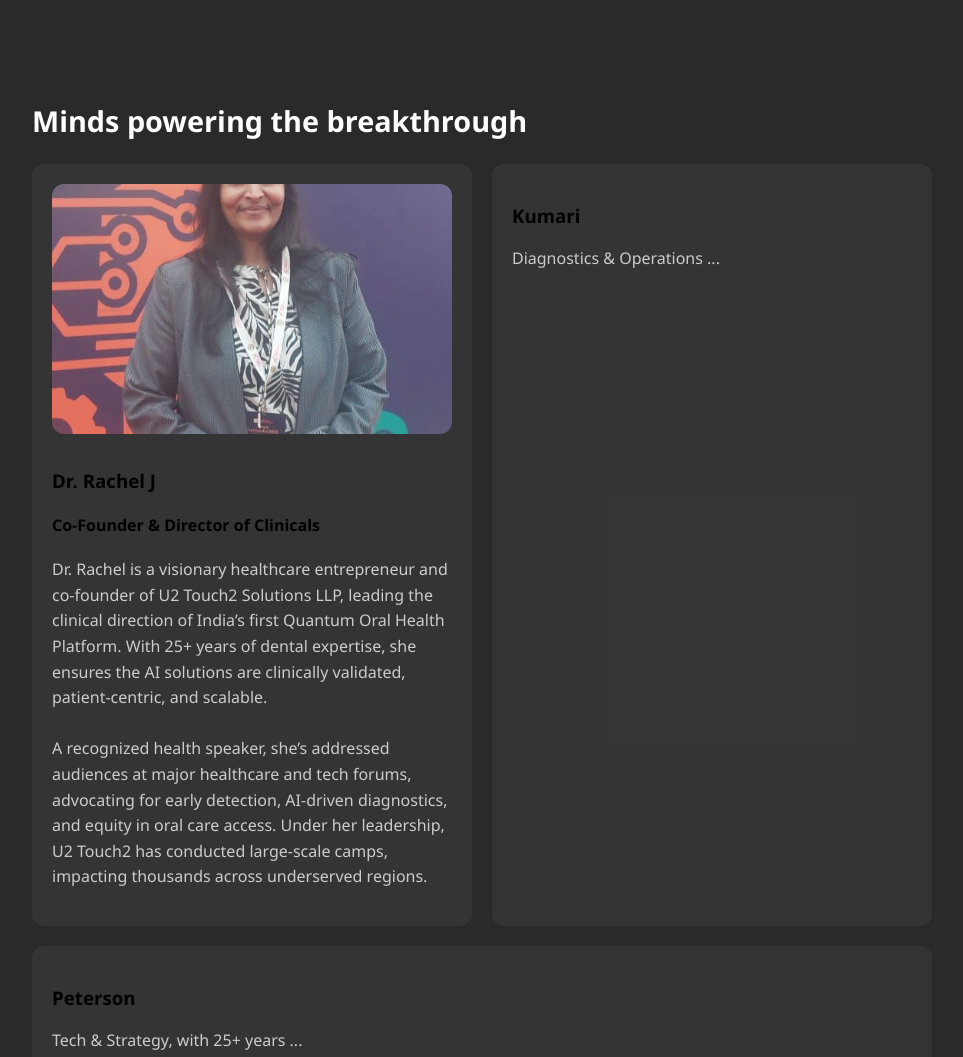
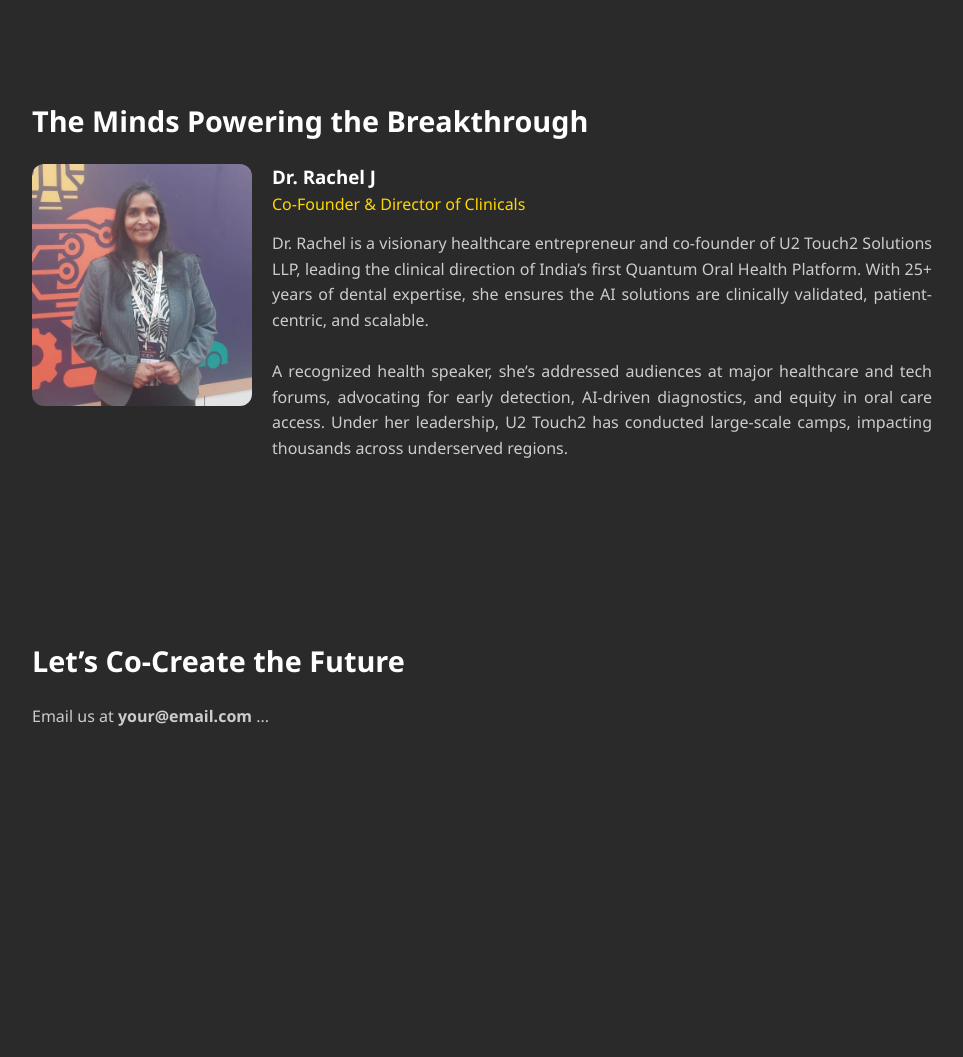
Before and after one commit to peterson-j/u2touch2-website, a plain HTML site: page index.html in a window 1280 px wide. Shown: the part 2556-3613 px from the top of the page, without its empty margins (158-1121 px from the left). After the commit the page ends 3322 px from the top, so only its background shows below. Drawn offline with nearby package versions, Linux system fonts and the light colour scheme.

Commit message:
Update index.html

```diff
--- a/index.html
+++ b/index.html
@@ -114,6 +114,46 @@
       border-radius: 12px;
     }
 
+.founder-profile {
+  display: flex;
+  gap: 20px;
+  align-items: flex-start;
+  margin-bottom: 40px;
+  max-width: 900px;
+  margin-left: auto;
+  margin-right: auto;
+}
+
+.founder-photo {
+  width: 220px;
+  height: auto;
+  border-radius: 12px;
+  object-fit: cover;
+  flex-shrink: 0;
+}
+
+.founder-bio {
+  flex: 1;
+}
+
+.founder-bio h3 {
+  margin: 0;
+  color: #ffffff;
+}
+
+.founder-bio h4 {
+  margin-top: 4px;
+  margin-bottom: 12px;
+  font-weight: normal;
+  color: #FFD700;
+}
+
+.founder-bio p {
+  text-align: justify;
+  color: #cccccc;
+  line-height: 1.6;
+}
+
     #future p {
       text-align: justify;
       max-width: 680px;
@@ -223,10 +263,11 @@
   </section>
 
   <section id="team">
-    <h2 class="section-title">Minds powering the breakthrough</h2>
-    <div class="team-grid">
-      <div class="team-member">
-  <img src="dr-rachel.jpg" alt="Dr. Rachel J" class="team-photo">
+  <h2 class="section-title">The Minds Powering the Breakthrough</h2>
+
+  <div class="founder-profile">
+    <img src="dr-rachel.jpg" alt="Dr. Rachel J" class="founder-photo">
+    <div class="founder-bio">
       <h3>Dr. Rachel J</h3>
       <h4>Co-Founder & Director of Clinicals</h4>
       <p>
@@ -234,16 +275,10 @@
         A recognized health speaker, she’s addressed audiences at major healthcare and tech forums, advocating for early detection, AI-driven diagnostics, and equity in oral care access. Under her leadership, U2 Touch2 has conducted large-scale camps, impacting thousands across underserved regions.
       </p>
     </div>
+  </div>
 
-      <div class="team-member">
-        <h3>Kumari</h3>
-        <p>Diagnostics & Operations ...</p>
-      </div>
-      <div class="team-member">
-        <h3>Peterson</h3>
-        <p>Tech & Strategy, with 25+ years ...</p>
-      </div>
-    </div>
+  <!-- Founder 2 and 3 blocks will go here -->
+
 </section>
 
   <section id="contact">
```
Lines whose indentation alone changed are shown as unchanged.
